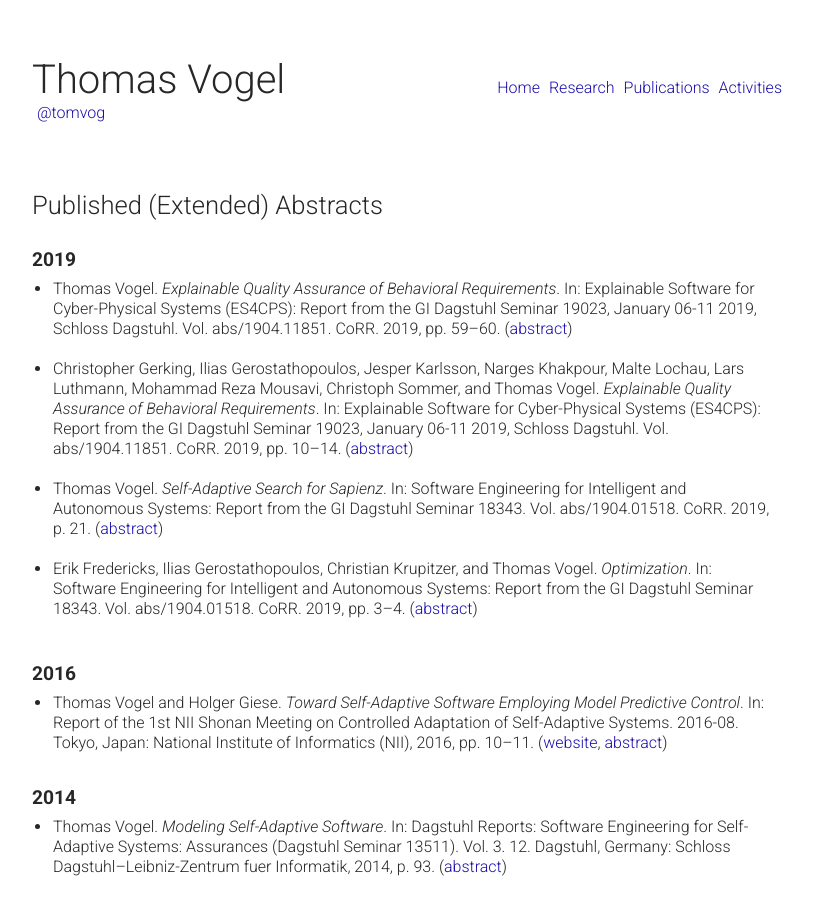
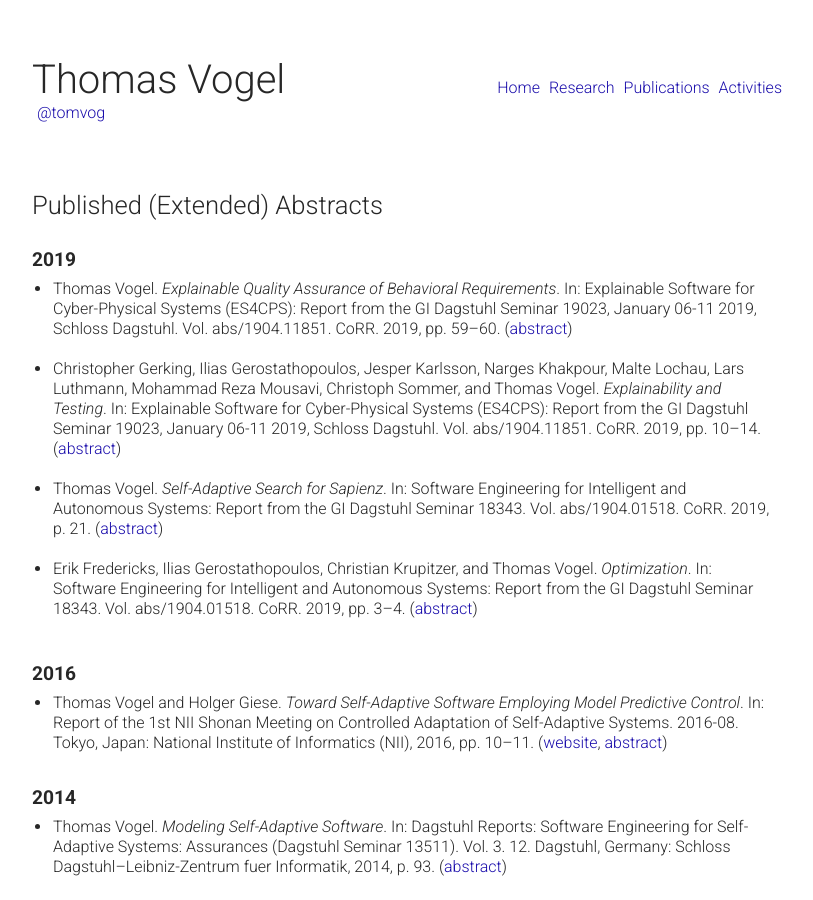
Before and after one commit to thomas-vogel/thomas-vogel.github.io, a Jekyll site: the page built from _pages/publications/abstracts.md, in a window 1280 px wide and 900 px high. Shown: the whole window, without its empty margins (233-1046 px from the left). Built offline with Jekyll 4.4.1, drawn with Linux system fonts in a browser that asks for light colours.

Commit message:
Correct the abstract title.

```diff
--- a/_pages/publications/abstracts.md
+++ b/_pages/publications/abstracts.md
@@ -8,7 +8,7 @@ layout: paper
 
 * Thomas Vogel. _Explainable Quality Assurance of Behavioral Requirements_. In: Explainable Software for Cyber-Physical Systems (ES4CPS): Report from the GI Dagstuhl Seminar 19023, January 06-11 2019, Schloss Dagstuhl. Vol. abs/1904.11851. CoRR. 2019, pp. 59--60. ([abstract](https://arxiv.org/abs/1904.11851){:target="_blank"})
 
-* Christopher Gerking, Ilias Gerostathopoulos, Jesper Karlsson, Narges Khakpour, Malte Lochau, Lars Luthmann, Mohammad Reza Mousavi, Christoph Sommer, and Thomas Vogel. _Explainable Quality Assurance of Behavioral Requirements_. In: Explainable Software for Cyber-Physical Systems (ES4CPS): Report from the GI Dagstuhl Seminar 19023, January 06-11 2019, Schloss Dagstuhl. Vol. abs/1904.11851. CoRR. 2019, pp. 10--14. ([abstract](https://arxiv.org/abs/1904.11851){:target="_blank"})
+* Christopher Gerking, Ilias Gerostathopoulos, Jesper Karlsson, Narges Khakpour, Malte Lochau, Lars Luthmann, Mohammad Reza Mousavi, Christoph Sommer, and Thomas Vogel. _Explainability and Testing_. In: Explainable Software for Cyber-Physical Systems (ES4CPS): Report from the GI Dagstuhl Seminar 19023, January 06-11 2019, Schloss Dagstuhl. Vol. abs/1904.11851. CoRR. 2019, pp. 10--14. ([abstract](https://arxiv.org/abs/1904.11851){:target="_blank"})
 
 * Thomas Vogel. _Self-Adaptive Search for Sapienz_. In: Software Engineering for Intelligent and Autonomous Systems: Report from the GI Dagstuhl Seminar 18343. Vol. abs/1904.01518. CoRR. 2019, p. 21. ([abstract](https://arxiv.org/abs/1904.01518){:target="_blank"})
 
```
